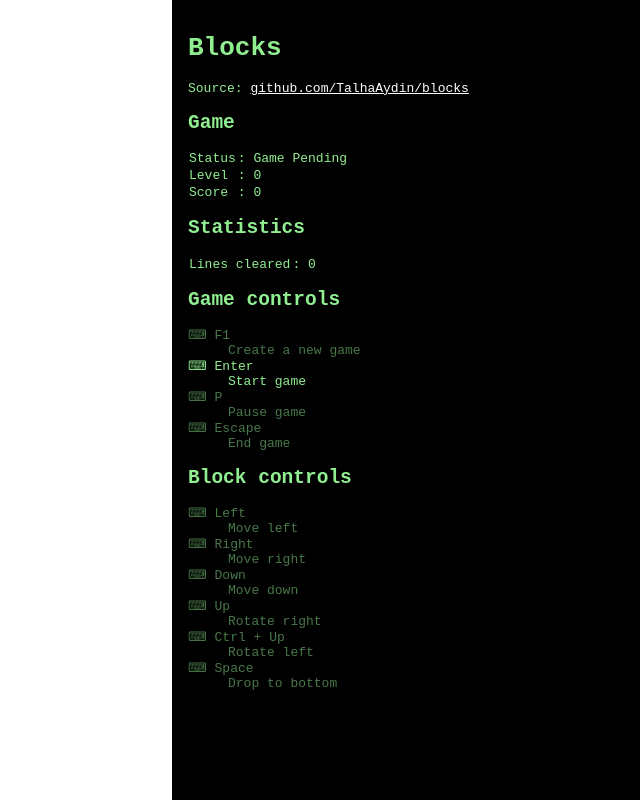
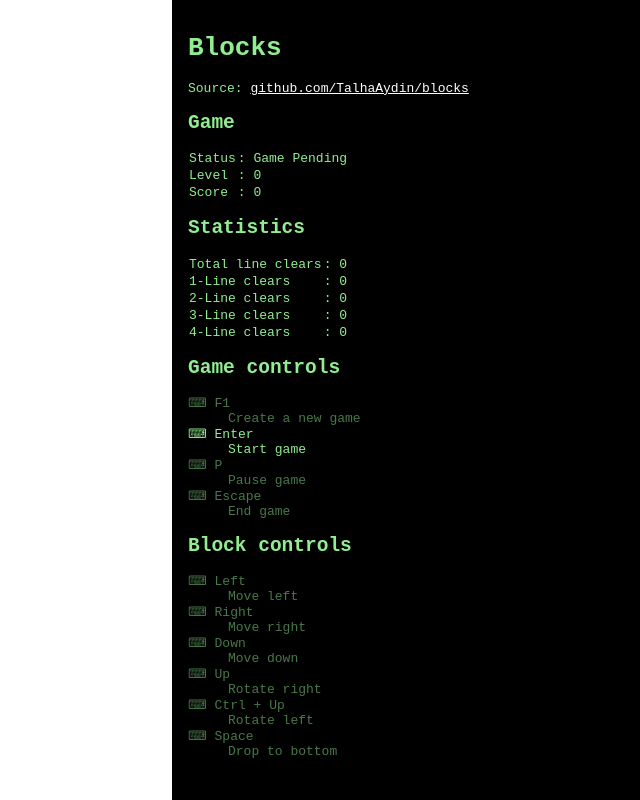
Before and after one commit to TalhaAydin/blocks, a React (Create React App) app: page / in a window 1280 px wide. Shown: the whole page, without its empty margins (228-868 px from the left). Built offline with nearby package versions, Linux system fonts and the light colour scheme.

Commit message:
feat: keep track of line clears

```diff
--- a/src/components/App.tsx
+++ b/src/components/App.tsx
@@ -1,7 +1,7 @@
 import { Field } from './Field'
 import { Info } from './Info'
 
-export const App = () => {
+export const App: React.FC = () => {
   return (
     <div
       style={{
--- a/src/components/Info.tsx
+++ b/src/components/Info.tsx
@@ -1,6 +1,10 @@
 import { useSelector } from 'react-redux'
 import { GameStatus } from '../redux/reducers/game'
-import { getStatus, getLinesCleared } from '../redux/selectors/game'
+import {
+  getLineClearsCount,
+  getStatus,
+  getTotalLinesCleared,
+} from '../redux/selectors/game'
 import { InfoGlossary } from '../ui/InfoGlossary'
 import { InfoGlossaryEntry as Entry } from '../ui/InfoGlossaryEntry'
 import { InfoScreen } from '../ui/InfoScreen'
@@ -19,7 +23,12 @@ import {
 
 export const Info: React.FC = () => {
   const gameStatus = useSelector(getStatus)
-  const linesCleared = useSelector(getLinesCleared)
+  const totalLinesCleared = useSelector(getTotalLinesCleared)
+  const singleLineClears = useSelector(getLineClearsCount(1))
+  const doubleLineClears = useSelector(getLineClearsCount(2))
+  const tripleLineClears = useSelector(getLineClearsCount(3))
+  const quadLineClears = useSelector(getLineClearsCount(4))
+
   const isControllable = isPieceControllable(gameStatus)
 
   return (
@@ -54,8 +63,24 @@ export const Info: React.FC = () => {
       <InfoSection header="Statistics">
         <InfoTable>
           <Row>
-            <Header>Lines cleared</Header>
-            <Cell>{linesCleared}</Cell>
+            <Header>Total line clears</Header>
+            <Cell>{totalLinesCleared}</Cell>
+          </Row>
+          <Row>
+            <Header>1-Line clears</Header>
+            <Cell>{singleLineClears}</Cell>
+          </Row>
+          <Row>
+            <Header>2-Line clears</Header>
+            <Cell>{doubleLineClears}</Cell>
+          </Row>
+          <Row>
+            <Header>3-Line clears</Header>
+            <Cell>{tripleLineClears}</Cell>
+          </Row>
+          <Row>
+            <Header>4-Line clears</Header>
+            <Cell>{quadLineClears}</Cell>
           </Row>
         </InfoTable>
       </InfoSection>
--- a/src/redux/actions/game.ts
+++ b/src/redux/actions/game.ts
@@ -5,8 +5,8 @@ import { GameStatus } from '../reducers/game'
 
 export enum GameActionType {
   SET_STATUS = 'GAME_SET_STATUS',
-  ADD_CLEARED_LINES = 'GAME_ADD_LINES_CLEARED',
-  RESET_CLEARED_LINES = 'GAME_RESET_LINES_CLEARED',
+  ADD_LINE_CLEAR = 'GAME_ADD_LINE_CLEAR',
+  RESET_LINE_CLEARS = 'GAME_RESET_LINE_CLEARS',
 }
 
 export interface SetStatusGameAction extends Action<GameActionType.SET_STATUS> {
@@ -14,12 +14,12 @@ export interface SetStatusGameAction extends Action<GameActionType.SET_STATUS> {
 }
 
 export interface AddClearedLinesGameAction
-  extends Action<GameActionType.ADD_CLEARED_LINES> {
+  extends Action<GameActionType.ADD_LINE_CLEAR> {
   count: number
 }
 
 export interface ResetClearedLinesGameAction
-  extends Action<GameActionType.RESET_CLEARED_LINES> {}
+  extends Action<GameActionType.RESET_LINE_CLEARS> {}
 
 export type GameActions =
   | SetStatusGameAction
@@ -34,10 +34,10 @@ export const setStatus = (status: GameStatus): SetStatusGameAction => ({
 })
 
 export const addClearedLines = (count: number): AddClearedLinesGameAction => ({
-  type: GameActionType.ADD_CLEARED_LINES,
+  type: GameActionType.ADD_LINE_CLEAR,
   count,
 })
 
 export const resetClearedLines = (): ResetClearedLinesGameAction => ({
-  type: GameActionType.RESET_CLEARED_LINES,
+  type: GameActionType.RESET_LINE_CLEARS,
 })
--- a/src/redux/reducers/game.ts
+++ b/src/redux/reducers/game.ts
@@ -10,12 +10,12 @@ export enum GameStatus {
 
 export interface GameState {
   status: GameStatus
-  linesCleared: number
+  lineClears: number[]
 }
 
 const initialState: GameState = {
   status: GameStatus.PENDING,
-  linesCleared: 0,
+  lineClears: [],
 }
 
 export const gameReducer: Reducer<GameState, GameActions> = (
@@ -28,15 +28,15 @@ export const gameReducer: Reducer<GameState, GameActions> = (
         ...state,
         status: action.status,
       }
-    case GameActionType.ADD_CLEARED_LINES:
+    case GameActionType.ADD_LINE_CLEAR:
       return {
         ...state,
-        linesCleared: state.linesCleared + action.count,
+        lineClears: [...state.lineClears, action.count],
       }
-    case GameActionType.RESET_CLEARED_LINES:
+    case GameActionType.RESET_LINE_CLEARS:
       return {
         ...state,
-        linesCleared: 0,
+        lineClears: [],
       }
     default:
       return state
--- a/src/redux/selectors/game.ts
+++ b/src/redux/selectors/game.ts
@@ -6,7 +6,12 @@ export const getGame = (state: RootState): GameState => state.game
 
 export const getStatus = createSelector(getGame, (game) => game.status)
 
-export const getLinesCleared = createSelector(
-  getGame,
-  (game) => game.linesCleared
+export const getLineClearsCount = (lineCount: number) =>
+  createSelector(
+    getGame,
+    (game) => game.lineClears.filter((l) => l === lineCount).length
+  )
+
+export const getTotalLinesCleared = createSelector(getGame, (game) =>
+  game.lineClears.reduce((r, c) => r + c, 0)
 )
```
